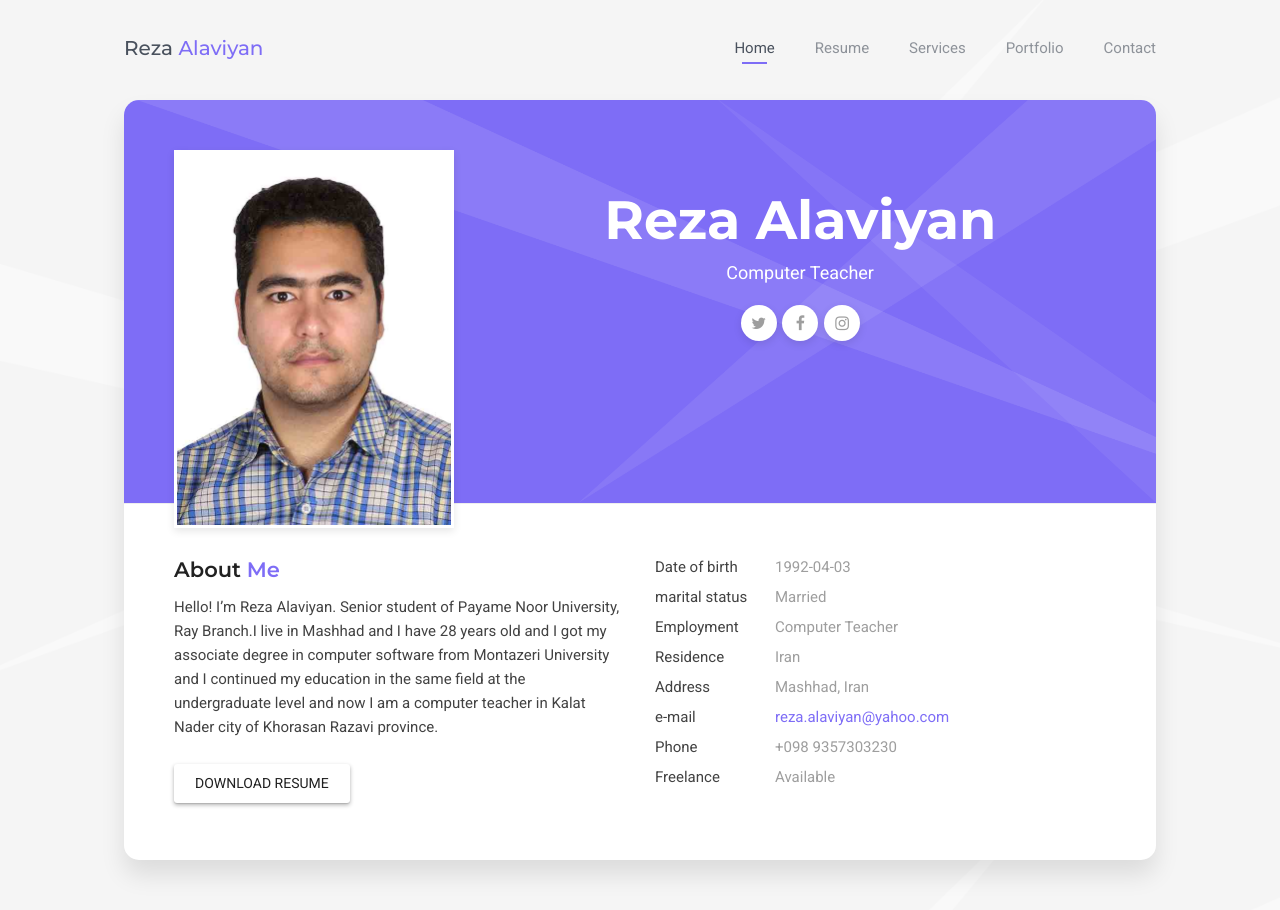
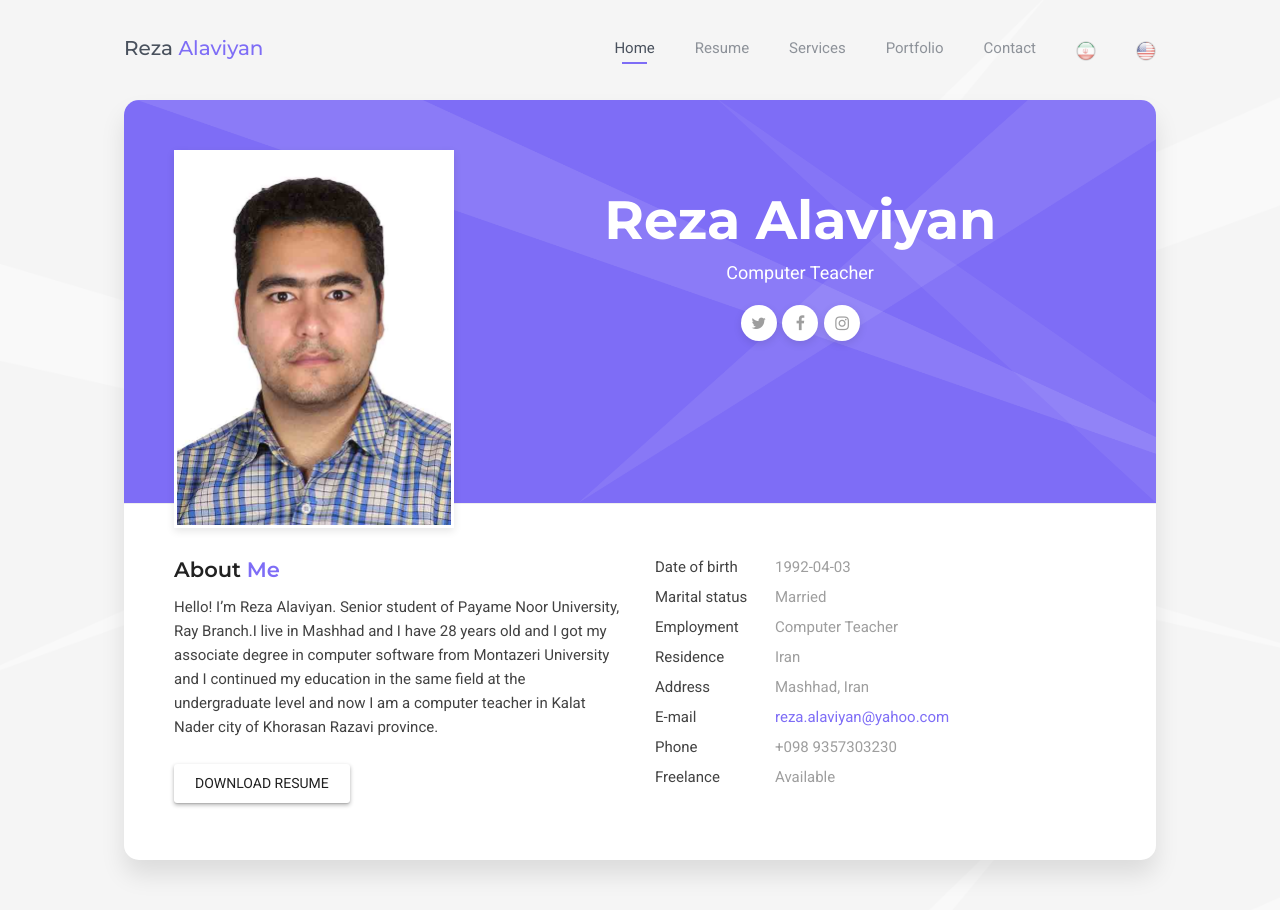
Before and after one commit to rezaalaviyan/enbio, a plain HTML site: page index.html in a window 1280 px wide. Drawn offline with Linux system fonts and the light colour scheme; some packages are replaced by stand-ins of ours.

Commit message:
Add files via upload

```diff
--- a/index.html
+++ b/index.html
@@ -59,6 +59,12 @@
               </li>
               <li>
                 <a class="pt-trigger" href="#contact" data-animation="62">Contact</a>
+              </li>
+			  <li>
+                <a href="https://rezaalaviyan.github.io/faindex.html" data-animation="62"> <img src="images/Iran.png" width="20" height="20"/></a>
+              </li>
+			  <li>
+                <a class="pt-trigger" href="#home" data-animation="62"> <img src="images/en.png" width="20" height="20"/></a>
               </li>
             </ul>
             <!-- /Main menu -->
@@ -141,12 +147,12 @@
                     <div class="col-sm-6 col-md-6 col-lg-6">
                       <ul class="info-list">
                         <li><span class="title">Date of birth</span><span class="value">1992-04-03</span></li>
-						<li><span class="title">marital status</span><span class="value">Married</span></li>
+						<li><span class="title">Marital status</span><span class="value">Married</span></li>
 						<li><span class="title">Employment</span><span class="value">Computer Teacher</span></li>
 
                         <li><span class="title">Residence</span><span class="value">Iran</span></li>
                         <li><span class="title">Address</span><span class="value">Mashhad, Iran</span></li>
-                        <li><span class="title">e-mail</span><span class="value"><a href="mailto:reza.alaviyan@yahoo.com">reza.alaviyan@yahoo.com</a></span></li>
+                        <li><span class="title">E-mail</span><span class="value"><a href="mailto:reza.alaviyan@yahoo.com">reza.alaviyan@yahoo.com</a></span></li>
                         <li><span class="title">Phone</span><span class="value">+098 9357303230</span></li>
                         <li><span class="title">Freelance</span><span class="value available">Available</span></li>
                       </ul>
```
